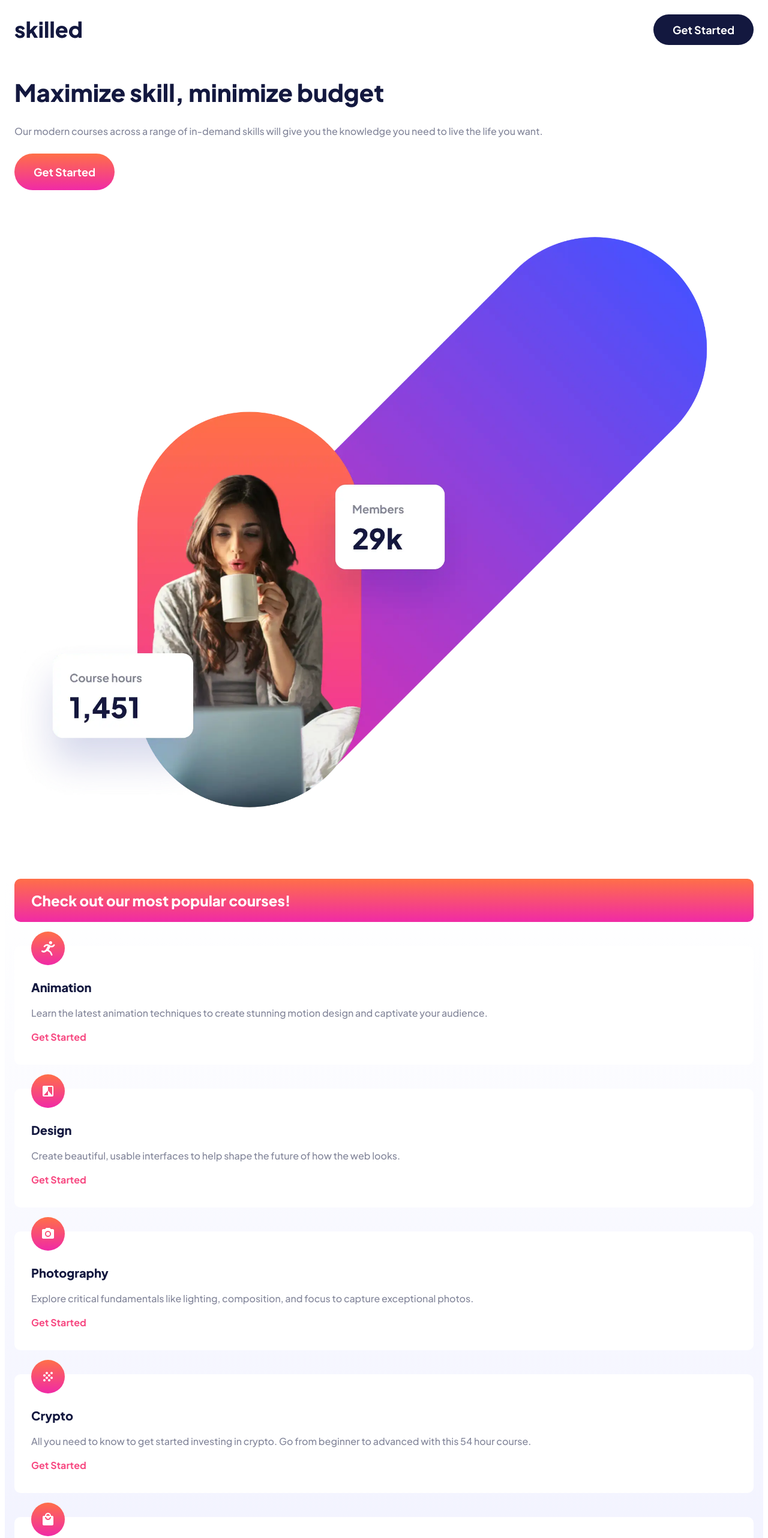
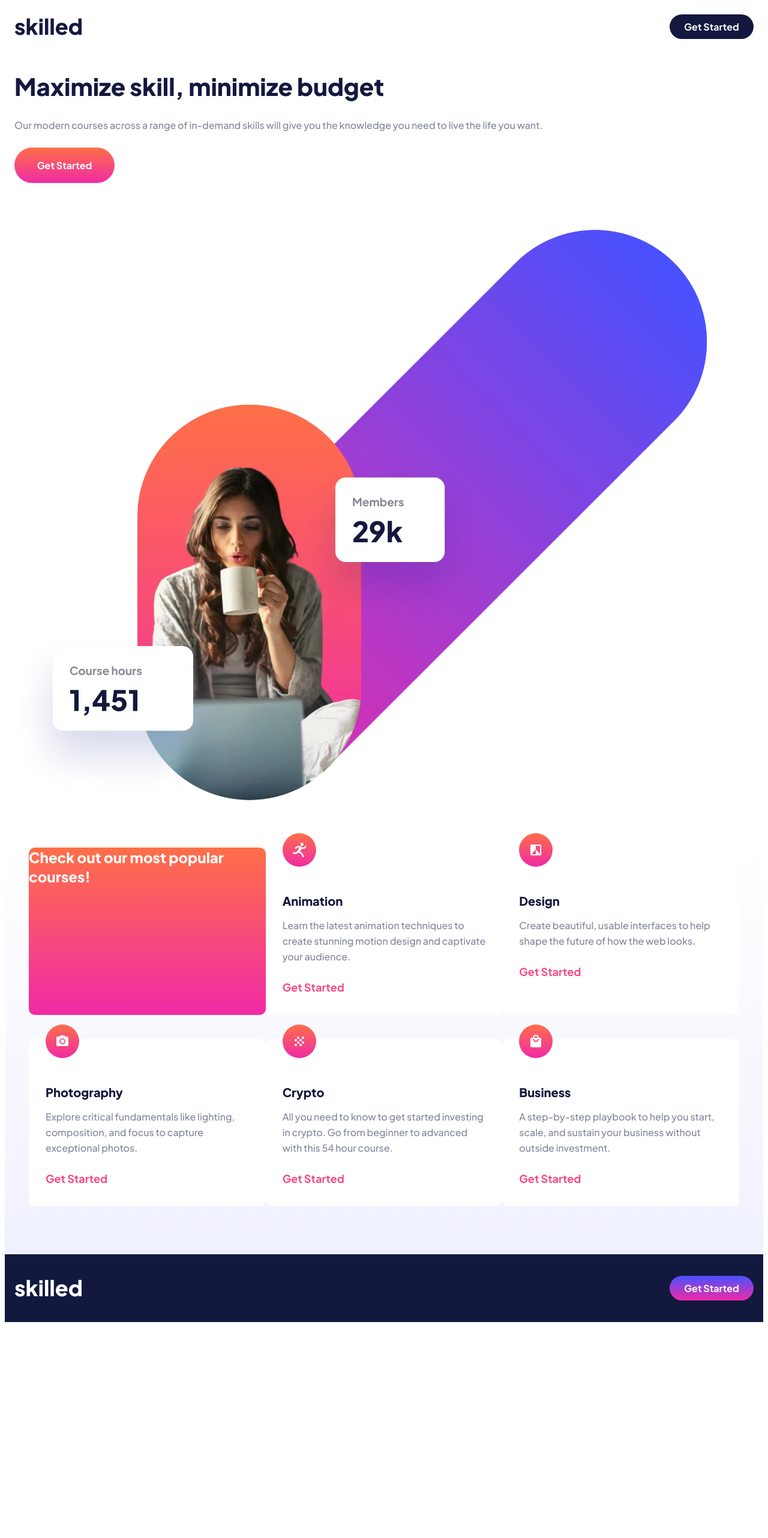
Before and after one commit to jenmurph4610/Skilled-e-learning-landing-page, a plain HTML site: page index.html in a window 1280 px wide. Shown: the top 2564 px of the page at 60% size. After the commit the page ends 2212 px from the top, so only its background shows below. Drawn offline with Linux system fonts and the light colour scheme.

Commit message:
Redo CSS using grid for cards, mobile and tablet.

```diff
--- a/index.html
+++ b/index.html
@@ -15,16 +15,20 @@
 
   <header>
     <img src="./images/logo-dark.svg" alt="Skilled Logo">
-    <a class="shared-button-shape header-button-color" href="#">Get Started</a>
+    <a class="header-button" href="#">Get Started</a>
   </header>
 
   <main>
     <section class="hero">
-      <h1>Maximize skill, minimize budget</h1>
-      <p>Our modern courses across a range of in-demand skills will give you the
-        knowledge you need to live the life you want.
-      </p>
-      <a class="middle-button" href="#">Get Started</a>
+      <div>
+        <h1>Maximize skill, minimize budget</h1>
+        <p>Our modern courses across a range of in-demand skills will give you the
+          knowledge you need to live the life you want.
+        </p>
+      </div>
+
+      <a class="main-button" href="#">Get Started</a>
+
       <picture>
         <source type="image/webp" media="(min-width: 1025px)" srcset="./images/image-hero-desktop@2x.webp">
         <source type="image/webp" media="(min-width: 451px)" srcset="./images/image-hero-tablet@2x.webp">
@@ -35,11 +39,11 @@
 
     <section class="card-section">
 
-      <aside>
+      <aside class="card-one">
         <h2>Check out our most popular courses!</h2>
       </aside>
 
-      <article class="card-container">
+      <article class="card-two card-container">
         <img src="./images/icon-animation.svg" alt="Amimation icon">
         <h3>Animation</h3>
         <p>Learn the latest animation techniques to create stunning motion
@@ -47,7 +51,7 @@
         <a  href="#">Get Started</a>
       </article>
 
-      <article class="card-container">
+      <article class="card-three card-container">
         <img src="./images/icon-design.svg" alt="Design icon">
         <h3>Design</h3>
         <p>Create beautiful, usable interfaces to help shape the future of
@@ -55,7 +59,7 @@
         <a href="#">Get Started</a>
       </article>
 
-      <article class="card-container">
+      <article class="card-four card-container">
         <img src="./images/icon-photography.svg" alt="Photography icon">
         <h3>Photography</h3>
         <p>Explore critical fundamentals like lighting, composition, and focus
@@ -63,7 +67,7 @@
         <a href="#">Get Started</a>
       </article>
 
-      <article class="card-container">
+      <article class="card-five card-container">
         <img src="./images/icon-crypto.svg" alt="Crypto icon">
         <h3>Crypto</h3>
         <p>All you need to know to get started investing in crypto. Go from beginner
@@ -71,7 +75,7 @@
         <a href="#">Get Started</a>
       </article>
 
-      <article class="card-container">
+      <article class="card-six card-container">
         <img src="./images/icon-business.svg" alt="Business icon">
         <h3>Business</h3>
         <p>A step-by-step playbook to help you start, scale, and sustain your business
@@ -86,7 +90,7 @@
   <footer>
 
     <img src="./images/logo-light.svg" alt="Skilled Logo">
-    <a class="shared-button-shape footer-button-color" href="#">Get Started</a>
+    <a class="footer-button" href="#">Get Started</a>
 
   </footer>
 
--- a/styles.css
+++ b/styles.css
@@ -4,62 +4,8 @@ body {
     font-weight: 500;
 }
 
-main { min-width: 350px;}
-/***Button styling***/
+/*-------------------*/
 
-    /*Mobile/tablet specific styling*/
-.shared-button-shape {
-    text-decoration: none;
-    border-radius: 28px;
-    color: white;
-    font-size: 16px;
-    font-weight: 700;
-    width: 140px;
-    padding-top: 10px;
-    padding-bottom: 10px;
-    text-align: center;
-}
-
-.header-button-color {
-    background-color: #13183f;
-}
-
-.footer-button-color {
-    background-image: linear-gradient(#4851FF, #F02AA6);
-}
-
-.middle-button {
-    text-decoration: none;
-    border-radius: 31.5px;
-    background-image: linear-gradient(#FF6F48, #F02AA6);
-    color: white;
-    font-size: 16px;
-    font-weight: 700;
-    width: 167px;
-    text-align: center;
-    padding-top: 19px;
-    padding-bottom: 19px;
-
-}
-
-    /*Desktop specific styling*/
-@media only screen and (min-width: 1025px) {
-    .shared-button-shape {
-        padding-top: 14px;
-        padding-bottom: 14px;
-        font-size: 18px;
-        width: 167px;
-    }
-
-    .middle-button {
-        font-size: 18px;
-    }
-  }
-
-/***end of button styling***/
-
-
-/***Header and footer styling - similar except padding and background color**/
 header, footer {
     display: flex;
     justify-content: space-between;
@@ -79,15 +25,55 @@ footer {
     background-color: #13183f;
 }
 
-/***End of header and footer styling***/
+/*-------------------*/
 
-/***Hero section***/
+.header-button {
+    text-decoration: none;
+    border-radius: 28px;
+    color: white;
+    font-size: 16px;
+    font-weight: 700;
+    width: 140px;
+    padding-top: 10px;
+    padding-bottom: 10px;
+    text-align: center;
+    background-color: #13183f;
+}
+
+.main-button {
+    display: block;
+    text-decoration: none;
+    border-radius: 31.5px;
+    background-image: linear-gradient(#FF6F48, #F02AA6);
+    color: white;
+    font-size: 16px;
+    font-weight: 700;
+    width: 167px;
+    text-align: center;
+    padding-top: 19px;
+    padding-bottom: 19px;
+}
+
+.footer-button {
+    text-decoration: none;
+    border-radius: 28px;
+    color: white;
+    font-size: 16px;
+    font-weight: 700;
+    width: 140px;
+    padding-top: 10px;
+    padding-bottom: 10px;
+    text-align: center;
+    background-image: linear-gradient(#4851FF, #F02AA6);
+}
+
+/*--------Hero Section-----------*/
+
 .hero {
     display: flex;
     flex-direction: column;
     padding-left: 16px;
     padding-right: 16px;
-    margin-bottom: 40px;
 }
 
 .hero img  {
@@ -110,46 +96,57 @@ footer {
     margin-top: 26px;
     margin-bottom: 24px;
 }
-/***End of hero section***/
 
-/***Card section***/
+/*Tablet*/
+@media only screen and (min-width: 451px) and (max-width: 1024px) {
+    .hero {
+        padding-left: 39px;
+        margin-bottom: 210px;
+    }
+    .hero div {
+        width: 50%;
+    }
+    .hero img {
+        position: absolute;
+        width: 640px;
+        top: -80px;
+        right: -275px;
+    }
+}
+
+/*---------Card Properties----------*/
+
 .card-section {
-    display: flex;
-    flex-direction: column;
+    display: grid;
     background-image: linear-gradient(#FFFFFF, #F0F1FF);
-    padding-left: 16px;
-    padding-right: 16px;
-    gap: 40px;
     padding-bottom: 80px;
+
 }
 
 aside {
+    position: relative;
+
     background-image: linear-gradient(#FF6F48, #F02AA6);
     border-radius: 10px;
-    padding-left: 28px;
-    padding-right: 28px;
-    /*margin-bottom: 16px;*/
+    color: white;
+}
 
-}
 aside h2 {
-    color: white;
+    margin: 0;
     font-size: 24px;
     font-weight: 800;
     line-height: 32px;
 }
+.card-container {
+    position: relative;
 
-.card-container {
     background-color: white;
     border-radius: 10px;
     color: #83869a;
     font-size: 16px;
-    padding-left: 28px;
-    padding-right: 28px;
-    padding-bottom: 32px;
-    position: relative;
 
+    padding: 56px 28px 32px 28px;
 }
-
 .card-container img {
     position: absolute;
     top: -24px;
@@ -159,12 +156,94 @@ aside h2 {
     color: #13183f;
     font-size: 20px;
     font-weight: 800;
-    margin-top: 56px;
+    margin-bottom: 0;
+}
+
+.card-container p {
+    margin-top: 16px;
+    margin-bottom: 24px;
+    line-height: 26px;
+
 }
 .card-container a {
     color: #f74780;
+    font-size: 18px;
     font-weight: 700;
     line-height: 28px;
     text-decoration: none;
+    margin-top: 0;
 }
-/***End of card section***/
+
+/*--------Grid Area Assignments-----------*/
+.card-one {
+    grid-area: grid-one;
+}
+.card-two {
+    grid-area: grid-two;
+}
+.card-three {
+    grid-area: grid-three;
+}
+.card-four {
+    grid-area: grid-four;
+}
+.card-five {
+    grid-area: grid-five;
+}
+.card-six {
+    grid-area: grid-six;
+}
+/*Mobile*/
+@media only screen and (max-width: 450px) {
+    .card-section {
+        padding-left: 16px;
+        padding-right: 16px;
+        grid-template-columns: 1fr;
+        grid-template-rows: 120px repeat(5, 1fr);
+        grid-row-gap: 40px;
+        grid-template-areas:
+            "grid-one"
+            "grid-two"
+            "grid-three"
+            "grid-four"
+            "grid-five"
+            "grid-six";
+    }
+    aside {
+        padding: 24px 29px 32px 29px;
+    }
+}
+
+/*Tablet*/
+@media only screen and (min-width: 451px) and (max-width: 1024px) {
+    .card-section {
+        padding-left: 40px;
+        padding-right: 40px;
+        grid-template-columns: repeat(2, 1fr);
+        grid-template-rows: repeat(3, 1fr);
+        grid-column-gap: 11px;
+        grid-row-gap: 56px;
+        grid-template-areas:
+            "grid-one grid-two"
+            "grid-three grid-four"
+            "grid-five grid-six";
+    }
+    aside {
+        padding: 56px 32px 139px 21px;
+    }
+}
+/*Desktop*/
+@media only screen and (min-width: 1025px) {
+    .card-section {
+        padding-left: 40px;
+        padding-right: 40px;
+        grid-template-columns: repeat(3, 1fr);
+        grid-template-rows: repeat(2, 1fr);
+        grid-row-gap: 40px;
+        grid-template-areas:
+            "grid-one grid-two grid-three"
+            "grid-four grid-five grid-six";
+    }
+}
+
+/*------------------------------*/
```
